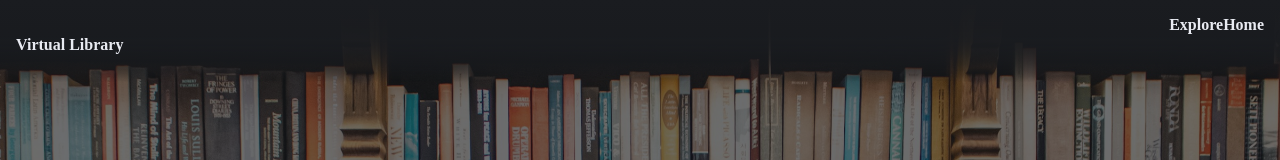
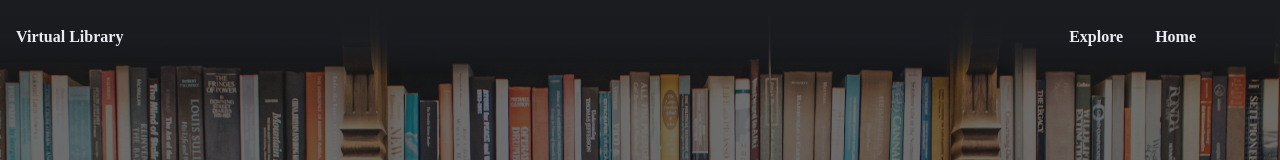
Before and after one commit to debliondev/Open_library_Web_project, a Next.js app: page / in a window 1280 px wide. Shown: the top 160 px of the page. Built offline with nearby package versions, Linux system fonts and the light colour scheme; no server answers.

Commit message:
Improving performance and styles of BookGrid component, New styles for Header components

```diff
--- a/src/components/shared/Header/style.module.css
+++ b/src/components/shared/Header/style.module.css
@@ -10,7 +10,7 @@
   display: flex;
   align-items: center;
   justify-content: space-between;
-  padding: 1rem 1rem 0.5rem;
+  padding: 1.5rem 1rem;
   box-sizing: border-box;
 }
 
@@ -23,15 +23,20 @@
   color: var(--brown3-lighted);
 }
 
+.navSection{
+  display: flex;
+  align-items: center;
+  gap: 2rem;
+}
 
 .menuBtn {
   visibility: hidden;
+  display: flex;
+  align-items: center;
   background: none;
   border: none;
   cursor: pointer;
-  padding: 0.5rem;
-  display: flex;
-  align-items: center;
+  /*padding: 0.5rem;*/
 }
 .menuBtn svg {
   width: 24px;
```
Also changed, not shown: src/components/shared/BooksGrid/BooksGrid.tsx (+7 -3 lines), src/components/shared/BooksGrid/style.module.css (+4 -4 lines).
